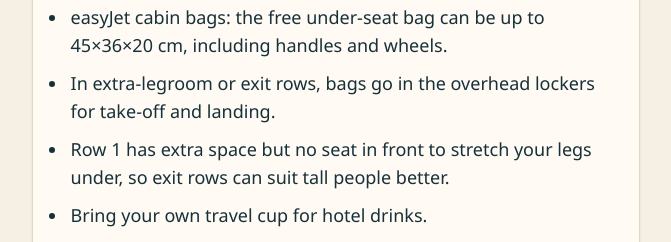
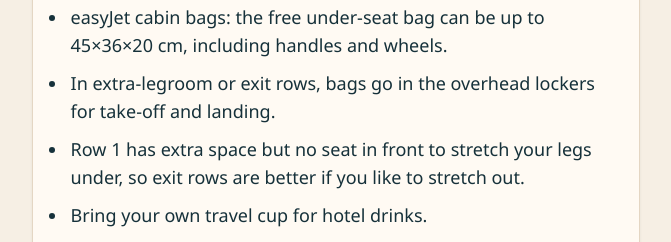
Before and after one commit to kk544nmsbt-sudo/hurghada-2027, a plain HTML site: page index.html in a window 1280 px wide. Shown: the part 2660-2902 px from the top of the page, without its empty margins (304-975 px from the left). Drawn offline with Linux system fonts and the light colour scheme; no server answers.

Commit message:
Reword row 1 tip

```diff
--- a/index.html
+++ b/index.html
@@ -476,7 +476,7 @@
         <li>No jeans or jacket needed in November.</li>
         <li>easyJet cabin bags: the free under-seat bag can be up to 45×36×20 cm, including handles and wheels.</li>
         <li>In extra-legroom or exit rows, bags go in the overhead lockers for take-off and landing.</li>
-        <li>Row 1 has extra space but no seat in front to stretch your legs under, so exit rows can suit tall people better.</li>
+        <li>Row 1 has extra space but no seat in front to stretch your legs under, so exit rows are better if you like to stretch out.</li>
         <li>Bring your own travel cup for hotel drinks.</li>
         <li>Try the Luxor Sands drink at the hotel.</li>
         <li>Che Guevara bar at Hurghada Marina is worth a visit.</li>
```
